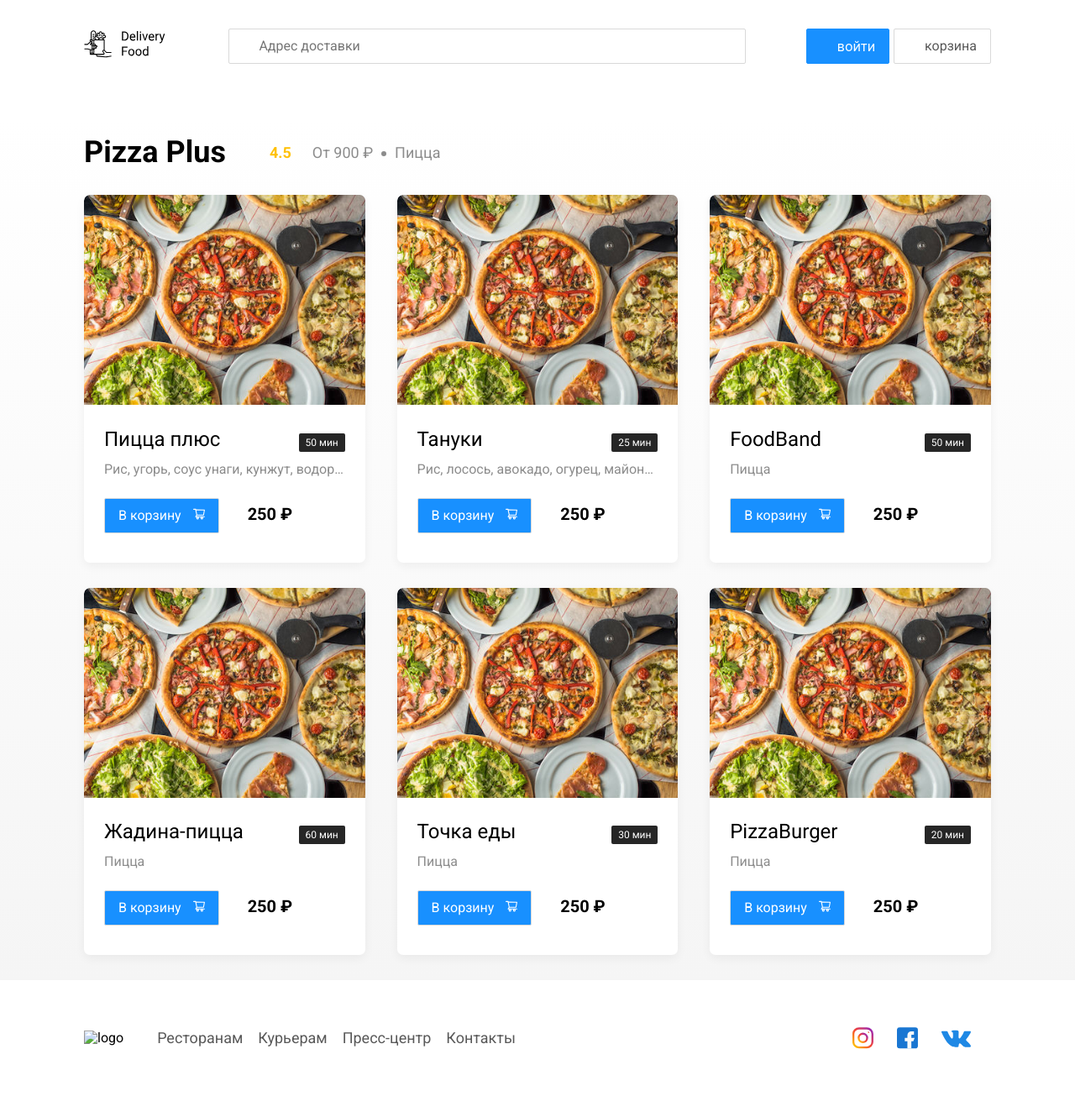
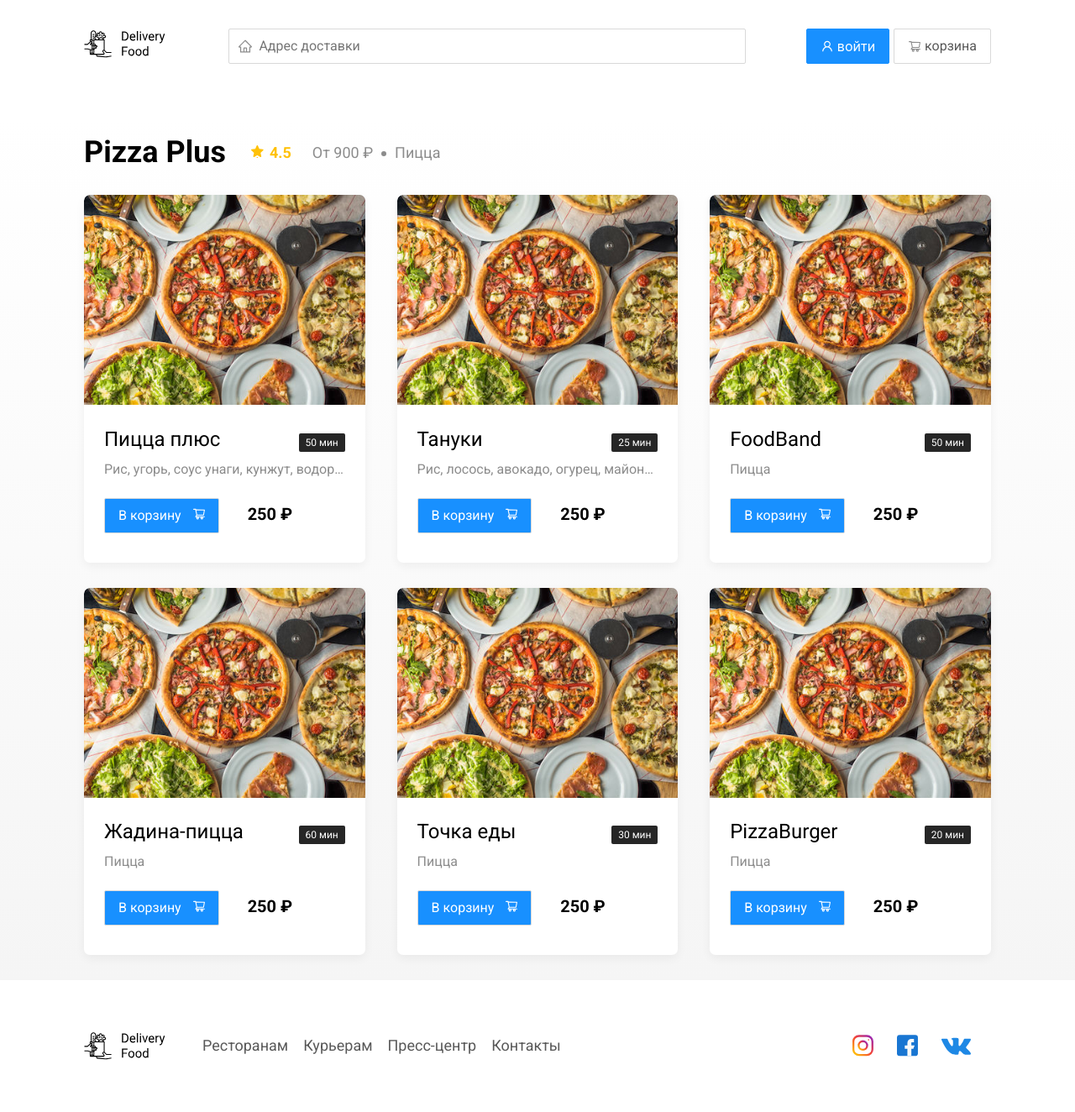
Before and after one commit to elo-dev/delivery, a plain HTML site: page pizzaplus.html in a window 1280 px wide. Shown: the part 10-1334 px from the top of the page at 84% size. Drawn offline with Linux system fonts and the light colour scheme.

Commit message:
Add files via upload

```diff
--- a/pizzaplus.html
+++ b/pizzaplus.html
@@ -178,7 +178,7 @@
 
 		<footer class="footer">
 			<div class="footer-nav">
-				<img src="../deliv/icon/logo.svg" alt="logo" class="logo-footer">
+				<img src="icon/logo.svg" alt="logo" class="logo-footer">
 					<ul>
 						<li><a href="">Ресторанам</a></li>
 						<li><a href="">Курьерам</a></li>
--- a/style.css
+++ b/style.css
@@ -36,7 +36,7 @@ header{
 
 .input-address{
 	flex: 0.8;
-	background-image: url(../deliv/icon/search-address.svg);
+	background-image: url(icon/search-address.svg);
 	background-repeat: no-repeat;
 	background-position: left 11px center;
 	padding-left: 35px;
@@ -51,7 +51,7 @@ header{
 	border-radius: 2px;
 	border: 1px solid #1890ff;
 	background-color: #1890ff;
-	background-image: url(../deliv/icon/button-icon.svg);
+	background-image: url(icon/button-icon.svg);
 	background-repeat: no-repeat;
 	background-position: left 18px center;
 	padding-left: 36px;
@@ -69,7 +69,7 @@ header{
 	border-radius: 2px;
 	border: 1px solid #d9d9d9;
 	background-color: #ffffff;
-	background-image: url(../deliv/icon/button-icon2.svg);
+	background-image: url(icon/button-icon2.svg);
 	background-repeat: no-repeat;
 	background-position: left 17px center;
 	padding-left: 36px;
@@ -151,7 +151,7 @@ header{
 
 .input-search{
 	width: 306px;
-	background-image: url(../deliv/icon/search-icon.svg);
+	background-image: url(icon/search-icon.svg);
 	background-repeat: no-repeat;
 	background-position: left 12px center;
 	padding-left: 32px;
@@ -244,7 +244,7 @@ header{
 	height: 15px;
 	margin-right: 7px;
 	display: inline-block;
-	background-image: url(../deliv/icon/rate.svg);
+	background-image: url(icon/rate.svg);
 }
 
 .price,
```
